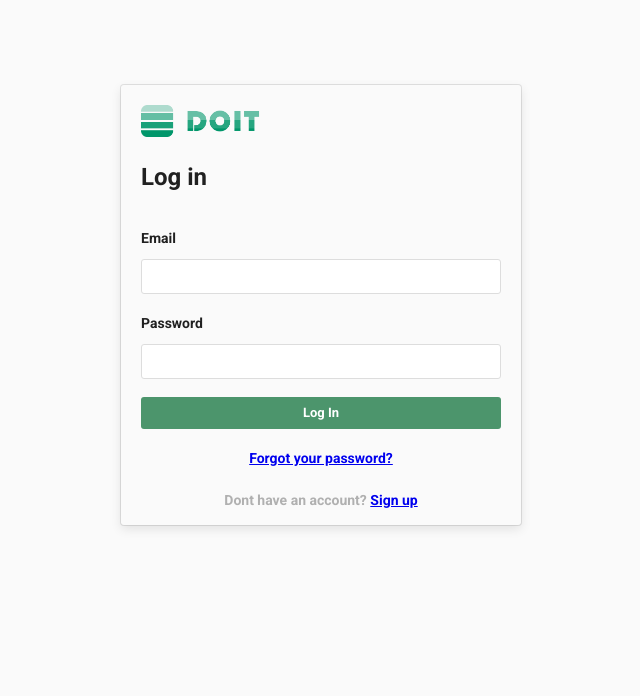
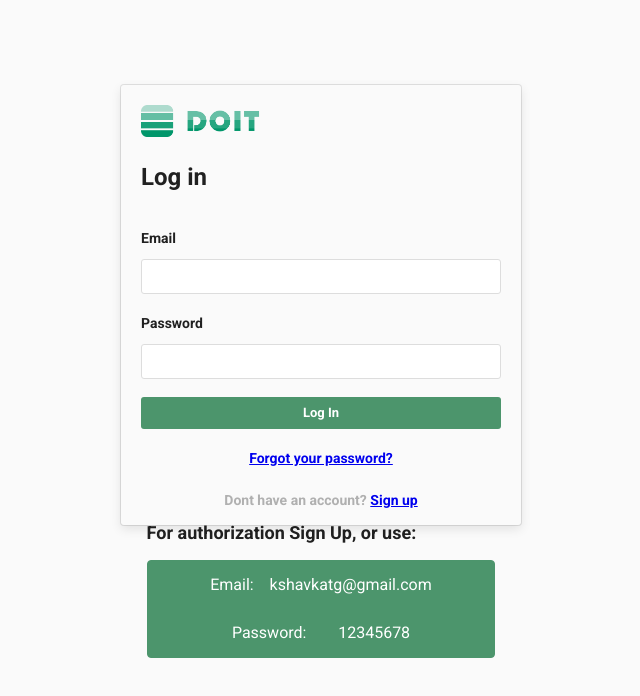
Before and after one commit to kshavkatg/doit, a React (Create React App) app: page /login in a window 1280 px wide. Shown: the top 696 px of the page, without its empty margins (319-959 px from the left). Built offline with nearby package versions, Linux system fonts and the light colour scheme; no server answers.

Commit message:
add helper to login page

```diff
--- a/src/App.scss
+++ b/src/App.scss
@@ -889,6 +889,30 @@ header {
   width: 400px;
   height: fit-content;
   margin: auto;
+
+  .helper {
+    bottom: 100px;
+    position: absolute;
+    width: 400px;
+    .text {
+      font-size: 18px;
+      font-weight: bold;
+    }
+    padding: 2%;
+    font-size: 16px;
+    .data {
+      display: flex;
+      flex-direction: column;
+      width: 100%;
+      border: 1px solid #4c956c;
+      border-radius: 4px;
+      background-color: #4c956c;
+      .email, .pass {
+        text-align: left;
+        color: white;
+      }
+    }
+  }
   div {
     width: 90%;
     margin: 1% 0 1% 0;
--- a/src/components/Login.jsx
+++ b/src/components/Login.jsx
@@ -81,6 +81,13 @@ return (
           <h3>Dont have an account? <Link to="/signup">Sign up</Link></h3>
         </div>
       </form>
+      <div className="helper">
+        <p className="text">For authorization Sign Up,  or use:</p>
+        <div className="data">
+          <p className="email">Email: &nbsp;&nbsp; kshavkatg@gmail.com</p>
+          <p className="pass">Password: &nbsp;&nbsp;&nbsp;&nbsp;&nbsp;&nbsp; 12345678</p>
+        </div>
+      </div>
     </div>
   )
 }
```
